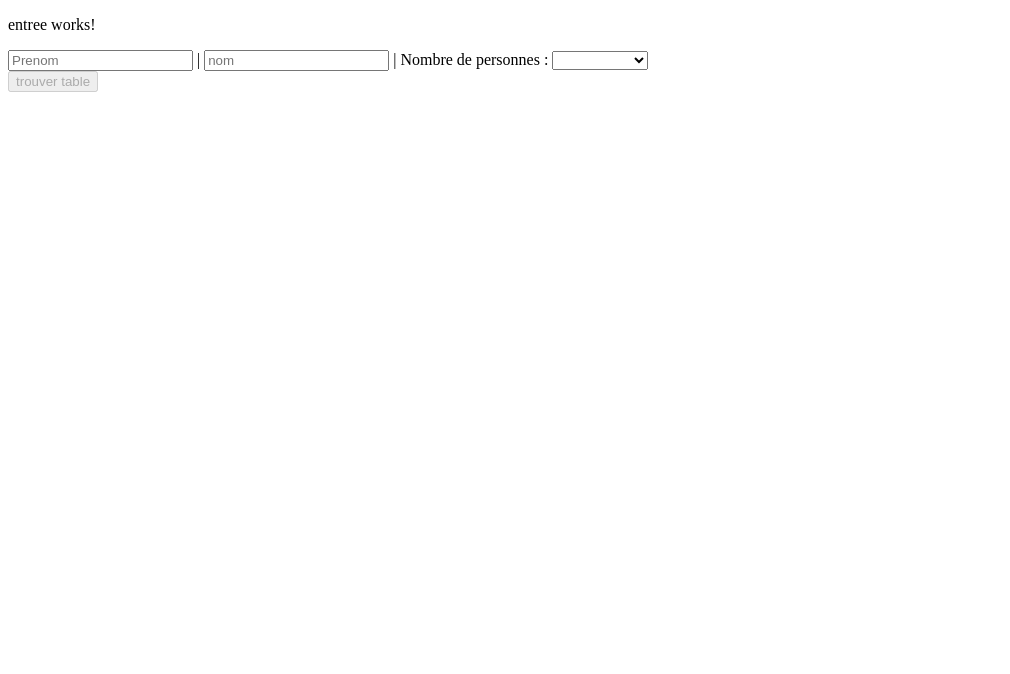
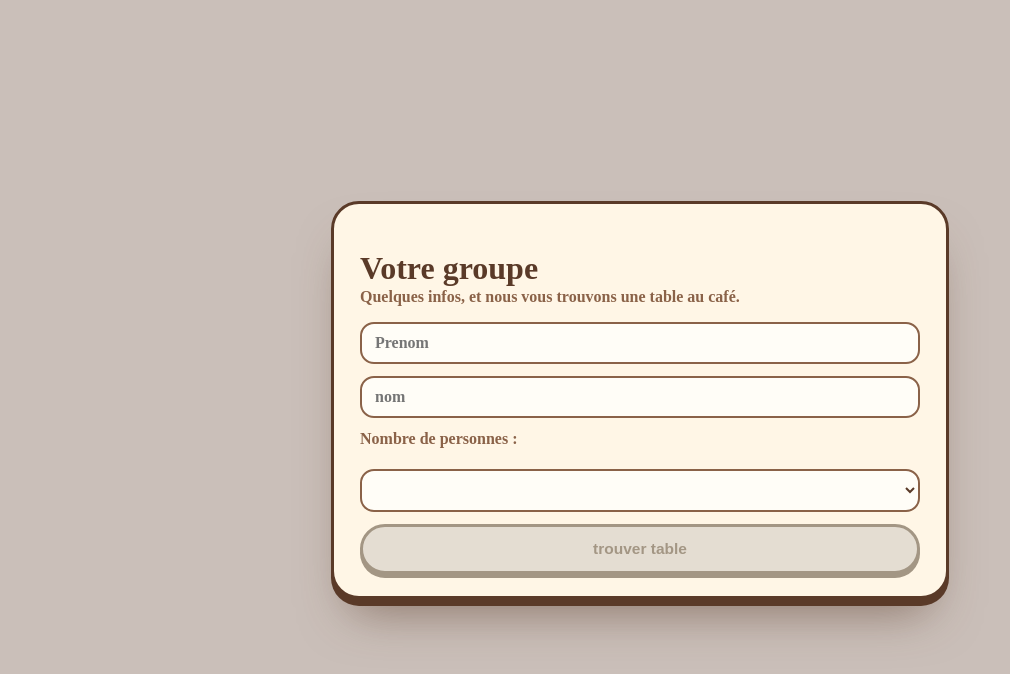
Before and after one commit to guigui-er/FinalProjectV2, an Angular app in the folder catCafeAngular/: page /client in a window 1280 px wide. Shown: the top 674 px of the page, without its empty margins (0-1010 px from the left). Built offline with nearby package versions, Linux system fonts and the light colour scheme.

Commit message:
ajout css pour form client et page pour selectionner form client ou gérant

```diff
--- a/catCafeAngular/src/app/component/entree/entree.css
+++ b/catCafeAngular/src/app/component/entree/entree.css
@@ -0,0 +1,66 @@
+.voile{position:fixed;inset:0;z-index:100;display:none;place-items:center;padding:18px;
+  background:rgba(38,52,30,.42);backdrop-filter:blur(3px)}
+/* ligne 293 */
+.voile{display:grid;animation:fondu .2s}
+/* ligne 501 : section 11, qui remplace le fond */
+.voile{background:rgba(90,58,40,.32)}
+
+.boite{position:relative;width:min(560px,94vw);max-height:90vh;overflow:auto;}
+/* ligne 502 : section 11, qui remplace fond, bordure, arrondi, marges internes et ombre */
+.boite{background:#fff6e6;border:3.5px solid #5a3a28;border-radius:28px;padding:48px 26px 22px;
+  box-shadow:0 7px 0 #5a3a28, 0 30px 50px -20px rgba(90,58,40,.6)}
+
+.boite h2{font-family:'Fredoka';font-size:32px;line-height:1;margin:0 0 4px;color:#5a3a28}
+
+.boite .sous{margin:0 0 16px;color:#8a6248;font-size:14.5x;font-weight: 700;}
+
+
+
+.champ{display:flex;flex-direction:column;gap:5px;margin-bottom:12px}
+.champ input,.champ select{
+  font:inherit;font-weight:600;padding:10px 13px;border-radius:12px;border:2px solid #d9dcc8;background:#fffdf7;color:#5a3a28;outline:none
+}
+.champ input,.champ select{border:2.5px solid #8a6248;border-radius:14px;background:#fffdf7;color:#5a3a28}
+
+/* style de base */
+.btn {
+  cursor: pointer;
+  padding: 9px 20px;
+  border: 3px solid #5a3a28;             /* contour marron épais */
+  border-radius: 999px;                  /* forme de pastille */
+  background: #f5c443;                   /* jaune moutarde */
+  color: #5a3a28;                        /* texte marron */
+  font-family: 'Fredoka', sans-serif;
+  font-weight: 600;
+  font-size: 15.5px;
+  box-shadow: 0 4px 0 #5a3a28;           /* épaisseur sous le bouton */
+  transition: transform .08s, filter .15s;
+}
+
+/* survol : légèrement plus clair */
+.btn:hover {
+  filter: brightness(1.05);
+}
+
+/* pendant l'appui : le bouton s'enfonce */
+.btn:active {
+  transform: translateY(3px);
+  box-shadow: 0 1px 0 #5a3a28;
+}
+
+/* désactivé : grisé, sans effet */
+.btn:disabled {
+  cursor: not-allowed;
+  background: #e4ddd2;
+  color: #a39684;
+  border-color: #a39684;
+  box-shadow: 0 4px 0 #a39684;
+  filter: none;
+  transform: none;
+}
+
+/* version pleine largeur */
+.btn.large {
+  width: 100%;
+  padding: 13px;
+}
--- a/catCafeAngular/src/app/component/entree/entree.html
+++ b/catCafeAngular/src/app/component/entree/entree.html
@@ -1,4 +1,4 @@
-<p>entree works!</p>
+<!--<p>entree works!</p>
 
 <form (submit)="ajouterClient()" [formGroup]="clientForm">
   <div>
@@ -40,4 +40,64 @@
   <div>
     <button [disabled]="clientForm.invalid" type="submit">trouver table</button>
   </div>
+</form>-->
+
+
+<div class="voile" id="voile">
+  <div class="boite" id="boite" >
+      <h2>Votre groupe</h2>
+      <p class="sous">Quelques infos, et nous vous trouvons une table au café.</p>
+
+<form (submit)="ajouterClient()" [formGroup]="clientForm">
+
+    <div class="champ"><input type="text" [formControl]="prenomCtrl" placeholder="Prenom"/></div>
+    <div class="champ"><input type="text" [formControl]="nomCtrl" placeholder="nom"/></div>
+    <div class="champ">
+    <label class ="sous" for="nb_personne">Nombre de personnes : </label>
+    <select id="nb_personne" [formControl]="nbClientCtrl" >
+      <option [ngValue]="" >choisir</option>
+      @for (nb of nbPersonnes; track nb) {
+          <option [ngValue]="nb">{{`${nb} personnes`}}</option>
+        }
+    </select>
+    </div>
+
+
+  @if (nomCtrl.dirty && nomCtrl.hasError('required')) {
+    <div>
+      Le nom est obligatoire !
+    </div>
+  }
+    @if (prenomCtrl.dirty && prenomCtrl.hasError('required')) {
+    <div>
+      Le prenom est obligatoire !
+    </div>
+  }
+      @if (nbClientCtrl.dirty && nbClientCtrl.hasError('required')) {
+    <div>
+      selectionnez un nombre de personne !
+    </div>
+  }
+      @if (tables?.length===0) {
+    <div>
+      {{`Désolés, c'est complet pour un groupe de ${nbClient} : Revenez un peu plus tard !`}}
+    </div>
+  }
+
+
+  <div>
+    <button class="btn large" [disabled]="clientForm.invalid" type="submit">trouver table</button>
+  </div>
 </form>
+
+  </div>
+</div>
+
+
+    <!--<form id="f-client" novalidate>
+      <div class="champ"><label for="fc-nom">Nom</label><input id="fc-nom" maxlength="30" autocomplete="family-name"><span class="err"></span></div>
+      <div class="champ"><label for="fc-prenom">Prénom</label><input id="fc-prenom" maxlength="30" autocomplete="given-name"><span class="err"></span></div>
+      <div class="champ"><label for="fc-nb">Nombre de personnes</label>
+        <select id="fc-nb"><option value="">Choisir…</option>${[1,2,3,4,5,6,7,8].map(n => `<option value="${n}">${n} personne${n > 1 ? 's' : ''}</option>`).join('')}</select>
+        <span class="err"></span></div>
+      <div id="fc-message"></div>-->
--- a/catCafeAngular/src/app/component/popup-client-or-gerant/popup-client-or-gerant.css
+++ b/catCafeAngular/src/app/component/popup-client-or-gerant/popup-client-or-gerant.css
@@ -0,0 +1,28 @@
+.voile{position:fixed;inset:0;z-index:100;display:none;place-items:center;padding:18px;
+  background:rgba(38,52,30,.42);backdrop-filter:blur(3px)}
+/* ligne 293 */
+.voile{display:grid;animation:fondu .2s}
+/* ligne 501 : section 11, qui remplace le fond */
+.voile{background:rgba(90,58,40,.32)}
+
+.boite{position:relative;width:min(560px,94vw);max-height:90vh;overflow:auto;}
+/* ligne 502 : section 11, qui remplace fond, bordure, arrondi, marges internes et ombre */
+.boite{background:#fff6e6;border:3.5px solid #5a3a28;border-radius:28px;padding:48px 26px 22px;
+  box-shadow:0 7px 0 #5a3a28, 0 30px 50px -20px rgba(90,58,40,.6)}
+
+.boite h2{font-family:'Fredoka';font-size:32px;line-height:1;margin:0 0 4px;color:#5a3a28}
+
+.boite .sous{margin:0 0 16px;color:#8a6248;font-size:14.5x;font-weight: 700;}
+
+.boite h2{font-family:'Fredoka';font-size:32px;line-height:1;margin:0 0 4px;color:#5a3a28}
+
+.boite .sous{margin:0 0 16px;color:#8a6248;font-size:14.5x;font-weight: 700;}
+
+
+.choix-role{display:grid;grid-template-columns:1fr 1fr;gap:14px}
+.carte-role{border:2px solid #e3ead6;background:#fffdf6;border-radius:20px;padding:18px 14px;cursor:pointer;text-align:center;
+  font:inherit;transition:transform .15s, border-color .15s}
+.carte-role:hover{transform:translateY(-3px);border-color:#7f9469}
+.carte-role .ico{font-size:40px;display:block;margin-bottom:6px}
+.carte-role b{display:block;font-size:18px;margin-bottom:4px}
+.carte-role span{font-size:13px;color:#6b6a55}
--- a/catCafeAngular/src/app/component/popup-client-or-gerant/popup-client-or-gerant.html
+++ b/catCafeAngular/src/app/component/popup-client-or-gerant/popup-client-or-gerant.html
@@ -1,5 +1,13 @@
-<p>popup-client-or-gerant works!</p>
+    <div class="voile" id="voile">
+  <div class="boite" id="boite" >
 
-<div>
-    <button type="button" (click)="EntreeClient()">Client</button>
+    <h2>Bienvenue au café !</h2>
+    <p class="sous">Entrez, installez-vous, les chats vous attendent. Vous êtes…</p>
+
+<div class="choix-role">
+    <button class="carte-role" type="button" (click)="EntreeClient()"><span class="ico">🐾</span><b>Client</b><span>Une table, un thé, des ronrons</span></button>
+    <button class="carte-role" type="button" (click)="EntreeClient()"><span class="ico">🔑</span><b>Gérant</b><span>Accès au tableau de bord</span></button>
 </div>
+
+</div>
+</div>
```
